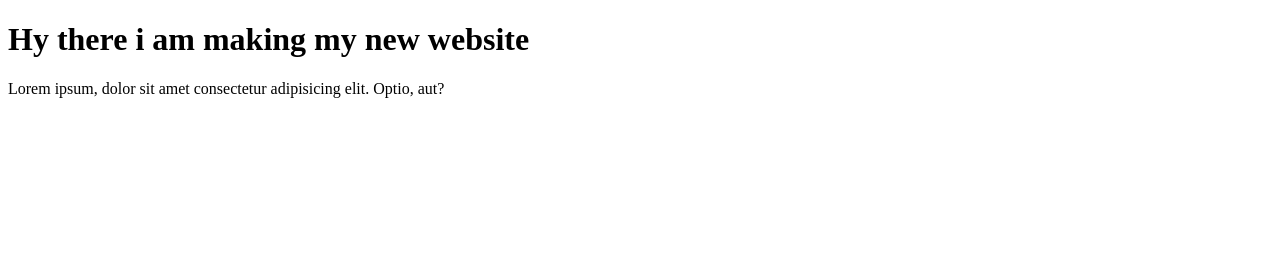
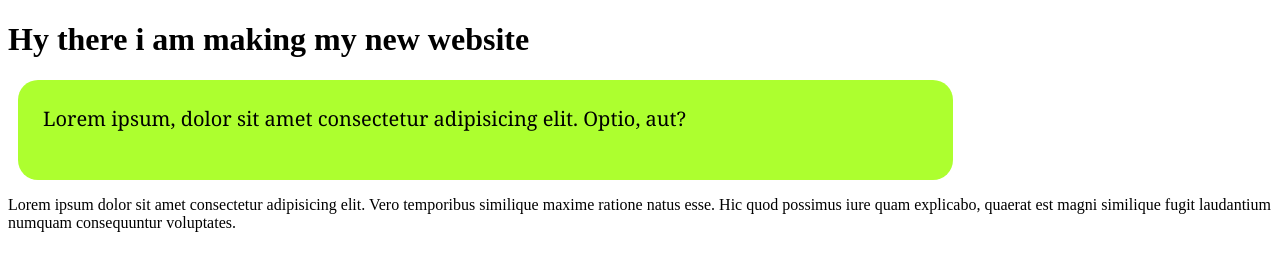
Before and after one commit to Noorealam-siddique/New-website, a plain HTML site: page index.html in a window 1280 px wide. Drawn offline with Linux system fonts and the light colour scheme.

Commit message:
style is added

```diff
--- a/index.html
+++ b/index.html
@@ -5,10 +5,28 @@
     <meta http-equiv="X-UA-Compatible" content="IE=edge">
     <meta name="viewport" content="width=device-width, initial-scale=1.0">
     <title>New website</title>
+
+        <style>
+
+                #first{
+                background-color: greenyellow;
+                font-family: Georgia, 'Times New Roman', Times, serif;
+                font-size: 20px;
+                border-radius: 20px;
+                margin: 10px;
+                padding: 25px;
+                width: 70%;
+                height: 50px;
+
+            }
+        </style>
+
 </head>
 <body>
     <h1>Hy there i am making my new website</h1>
-    <p>Lorem ipsum, dolor sit amet consectetur adipisicing elit. Optio, aut?</p>
+    <p id="first">Lorem ipsum, dolor sit amet consectetur adipisicing elit. Optio, aut?</p>
+
+    <p>Lorem ipsum dolor sit amet consectetur adipisicing elit. Vero temporibus similique maxime ratione natus esse. Hic quod possimus iure quam explicabo, quaerat est magni similique fugit laudantium numquam consequuntur voluptates.</p>
 
 </body>
 </html>
```
